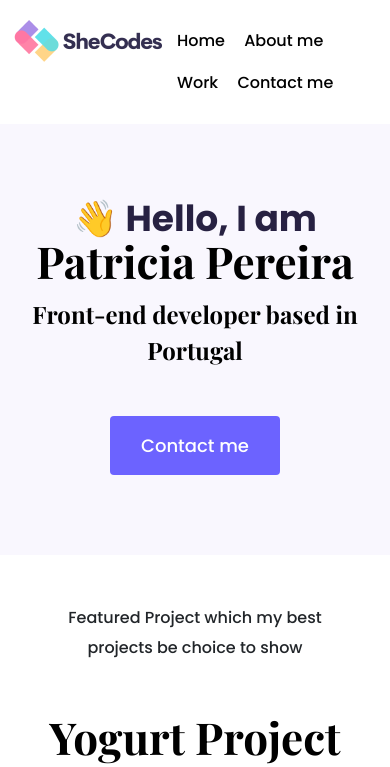
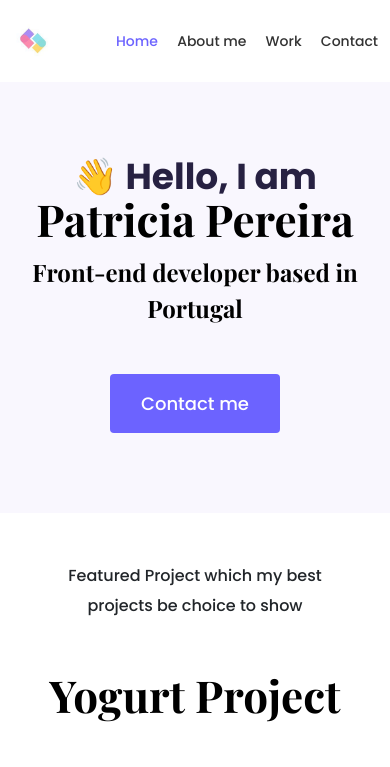
Before and after one commit to Borkabori/Portfolio_2, a website: page index.html in a window 390 px wide. Shown: the top 767 px of the page. Drawn offline with nearby package versions, Linux system fonts and the light colour scheme.

Commit message:
Custom navigation

```diff
--- a/index.html
+++ b/index.html
@@ -32,9 +32,20 @@
   <body>
     <div class="container">
       <nav class="d-flex justify-content-between">
-        <img src="images/logo.png" alt="shecodes logo" class="logo" />
+        <a href="/">
+          <img
+            src="images/logo.png"
+            alt="shecodes logo"
+            class="logo d-none d-md-block"
+          />
+          <img
+            src="images/logo-small.jpg"
+            alt="shecodes logo"
+            class="logo d-block d-md-none"
+          />
+        </a>
         <ul>
-          <li>
+          <li class="active">
             <a href="/">Home</a>
           </li>
           <li>
@@ -44,7 +55,7 @@
             <a href="/work.html">Work</a>
           </li>
           <li>
-            <a href="/contact.html">Contact me</a>
+            <a href="/contact.html">Contact</a>
           </li>
         </ul>
       </nav>
--- a/styles/portfolio.css
+++ b/styles/portfolio.css
@@ -135,10 +135,17 @@ nav li {
 nav a {
   text-decoration: none;
   color: black;
+  opacity: 80%;
+  transition: all 150ms ease-in-out;
 }
 
 nav a:hover {
   color: var(--branding-color);
+}
+
+nav li.active a {
+  color: var(--branding-color);
+  opacity: 100%;
 }
 
 @media (max-width: 992px) {
@@ -164,4 +171,8 @@ nav a:hover {
     text-align: center;
     padding: 0;
   }
+
+  nav ul li a {
+    font-size: 14px;
+  }
 }
```
